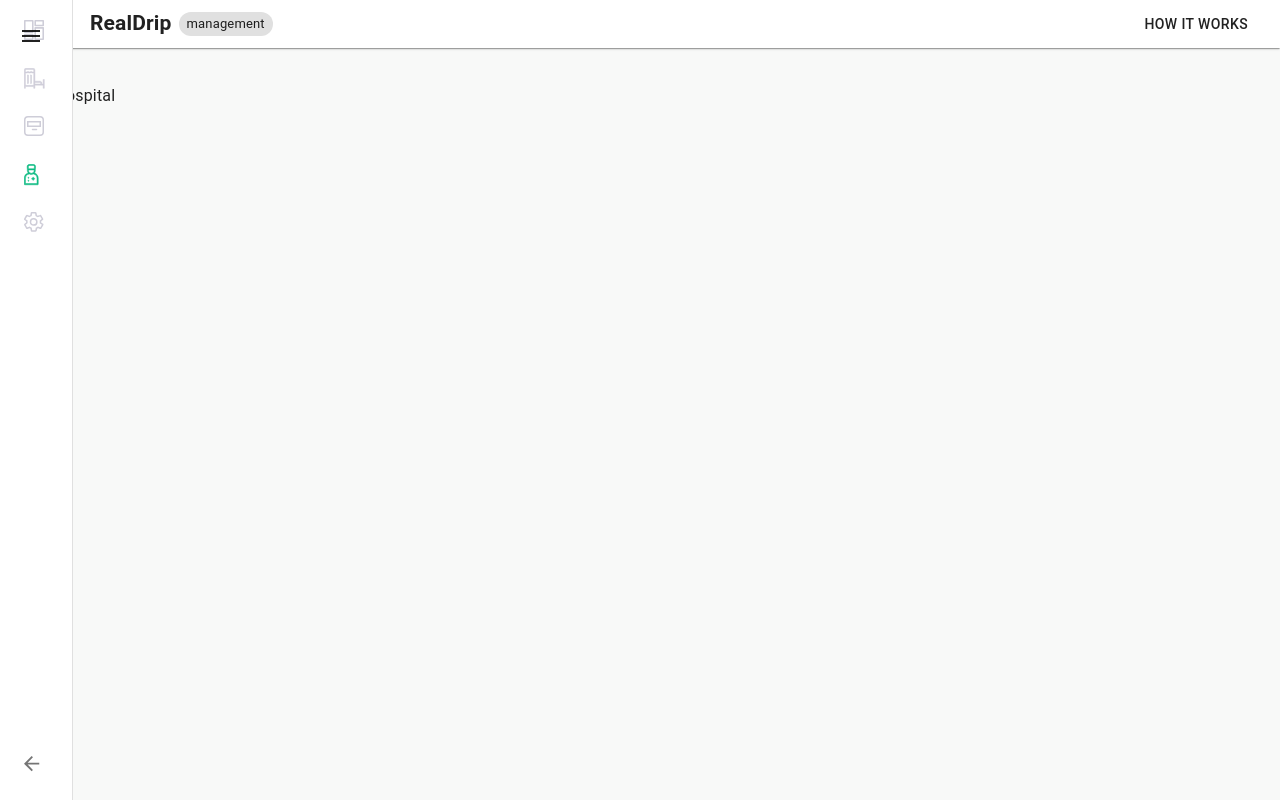
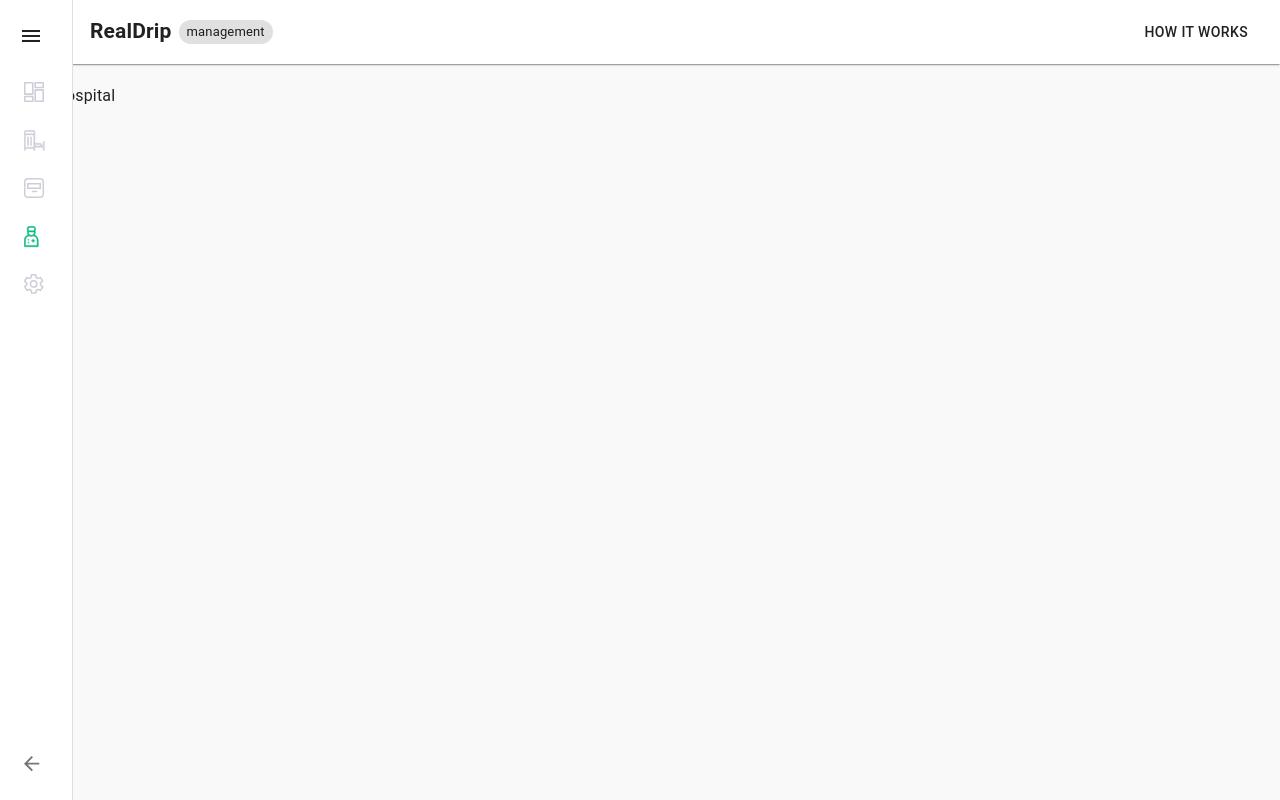
Before and after one commit to Oluwatemilorun/client, a Next.js app: page /management/some-hospital in a window 1280 px wide. Built offline with nearby package versions, Linux system fonts and the light colour scheme.

Commit message:
UI tweaks

```diff
--- a/components/appbar.jsx
+++ b/components/appbar.jsx
@@ -44,7 +44,7 @@ export const Appbar = (props) => {
         <div>
             <AppBar elevation={1} color="#fff">
                 <Toolbar
-                    variant="dense"
+                    // variant="dense"
                     className={styles.toolbar}
                 >
 
--- a/components/drawer.jsx
+++ b/components/drawer.jsx
@@ -72,39 +72,31 @@ const Styles = makeStyles(
             }
         }),
     { name: "drawer-component" }
-);
+)
 
 const MangemementDrawerItems = (
     <div>
         <ListItem button>
             <ListItemIcon>
-				<SvgIcon>
-					<DashboardIcon />
-				</SvgIcon>
+				<DashboardIcon color="primary" />
             </ListItemIcon>
             <ListItemText primary="Home" />
         </ListItem>
         <ListItem button>
             <ListItemIcon>
-				<SvgIcon>
 				<MedicalRoomIcon />
-				</SvgIcon>
             </ListItemIcon>
             <ListItemText primary="Operations" />
         </ListItem>
         <ListItem button>
             <ListItemIcon>
-				<SvgIcon>
 				<DevicesIcon />
-				</SvgIcon>
             </ListItemIcon>
             <ListItemText primary="Devices" />
         </ListItem>
         <ListItem button>
             <ListItemIcon>
-				<SvgIcon>
 				<NurseIcon />
-				</SvgIcon>
             </ListItemIcon>
             <ListItemText primary="Nurses" />
         </ListItem>
@@ -115,7 +107,7 @@ const MangemementDrawerItems = (
             <ListItemText primary="Account" />
         </ListItem>
     </div>
-)
+);
 
 const WardDrawerItems = (
 	<div>
@@ -161,7 +153,7 @@ export const Drawer = (props) => {
             }}
             open={drawerOpen}
         >
-            <AppBar position="absolute" elevation={0} color="transparent">
+            <AppBar position="relative" elevation={0} color="transparent">
                 <Toolbar variant="dense" disableGutters>
                     <IconButton
                         edge="start"
```
Lines whose indentation alone changed are shown as unchanged.
